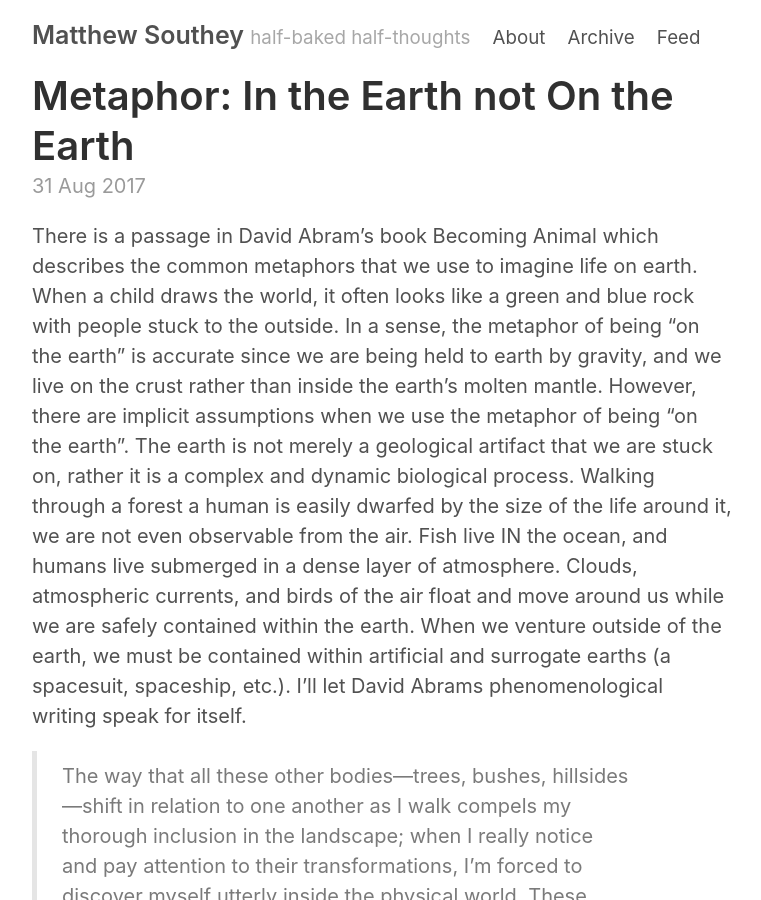
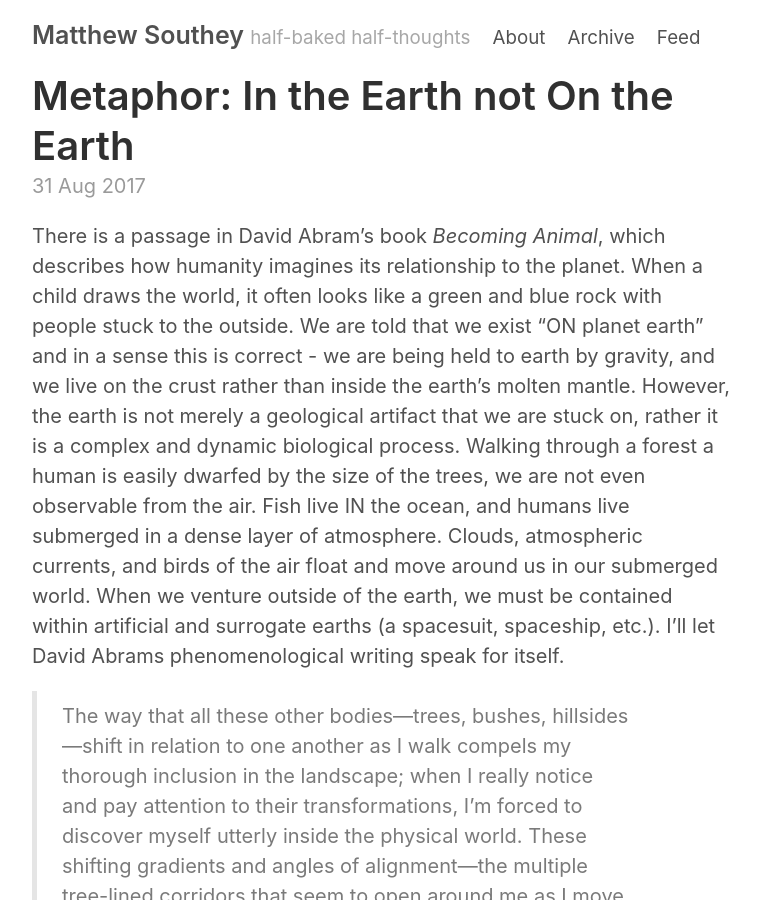
Before and after one commit to matthewsouthey/matthewsouthey.github.io, a Jekyll site: the page built from _posts/2017-08-31-in-earth.md, in a window 1280 px wide and 900 px high. Shown: the whole window, without its empty margins (258-1019 px from the left). Built offline with Jekyll 4.4.1, drawn with Linux system fonts in a browser that asks for light colours; comment, search, counter and statistics services are not loaded.

Commit message:
Update 2017-08-31-in-earth.md

```diff
--- a/_posts/2017-08-31-in-earth.md
+++ b/_posts/2017-08-31-in-earth.md
@@ -4,7 +4,7 @@ layout: post
 title: 'Metaphor: In the Earth not On the Earth'
 comments: true
 ---
-There is a passage in David Abram’s book Becoming Animal which describes the common metaphors that we use to imagine life on earth. When a child draws the world, it often looks like a green and blue rock with people stuck to the outside. In a sense, the metaphor of being “on the earth” is accurate since we are being held to earth by gravity, and we live on the crust rather than inside the earth’s molten mantle. However, there are implicit assumptions when we use the metaphor of being “on the earth”. The earth is not merely a geological artifact that we are stuck on, rather it is a complex and dynamic biological process. Walking through a forest a human is easily dwarfed by the size of the life around it, we are not even observable from the air. Fish live IN the ocean, and humans live submerged in a dense layer of atmosphere. Clouds, atmospheric currents, and birds of the air float and move around us while we are safely contained within the earth. When we venture outside of the earth, we must be contained within artificial and surrogate earths (a spacesuit, spaceship, etc.). I’ll let David Abrams phenomenological writing speak for itself.
+There is a passage in David Abram’s book _Becoming Animal_, which describes how humanity imagines its relationship to the planet. When a child draws the world, it often looks like a green and blue rock with people stuck to the outside. We are told that we exist "ON planet earth" and in a sense this is correct - we are being held to earth by gravity, and we live on the crust rather than inside the earth’s molten mantle. However, the earth is not merely a geological artifact that we are stuck on, rather it is a complex and dynamic biological process. Walking through a forest a human is easily dwarfed by the size of the trees, we are not even observable from the air. Fish live IN the ocean, and humans live submerged in a dense layer of atmosphere. Clouds, atmospheric currents, and birds of the air float and move around us in our submerged world. When we venture outside of the earth, we must be contained within artificial and surrogate earths (a spacesuit, spaceship, etc.). I’ll let David Abrams phenomenological writing speak for itself.
 
 > The way that all these other bodies—trees, bushes, hillsides—shift in relation to one another as I walk compels my thorough inclusion in the landscape; when I really notice and pay attention to their transformations, I’m forced to discover myself utterly inside the physical world. These shifting gradients and angles of alignment—the multiple tree-lined corridors that seem to open around me as I move—all converge and cross here, at this animate creature that is me, ambling through this forest. There really is this huge world going about its business independent of me, and yet I am in it, alive in its folds!…
 >
```
